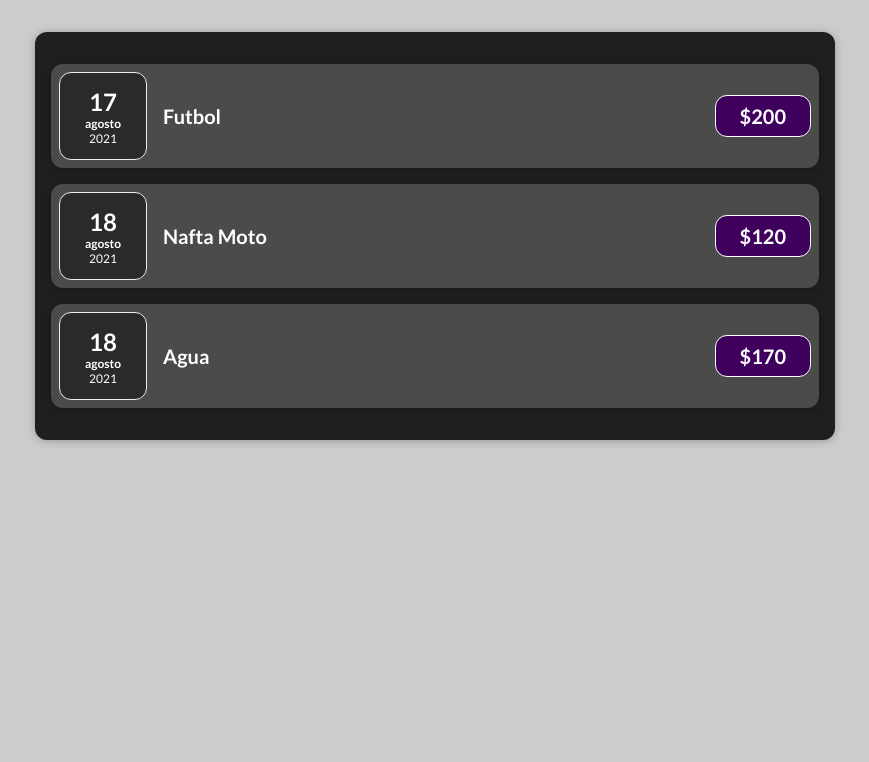
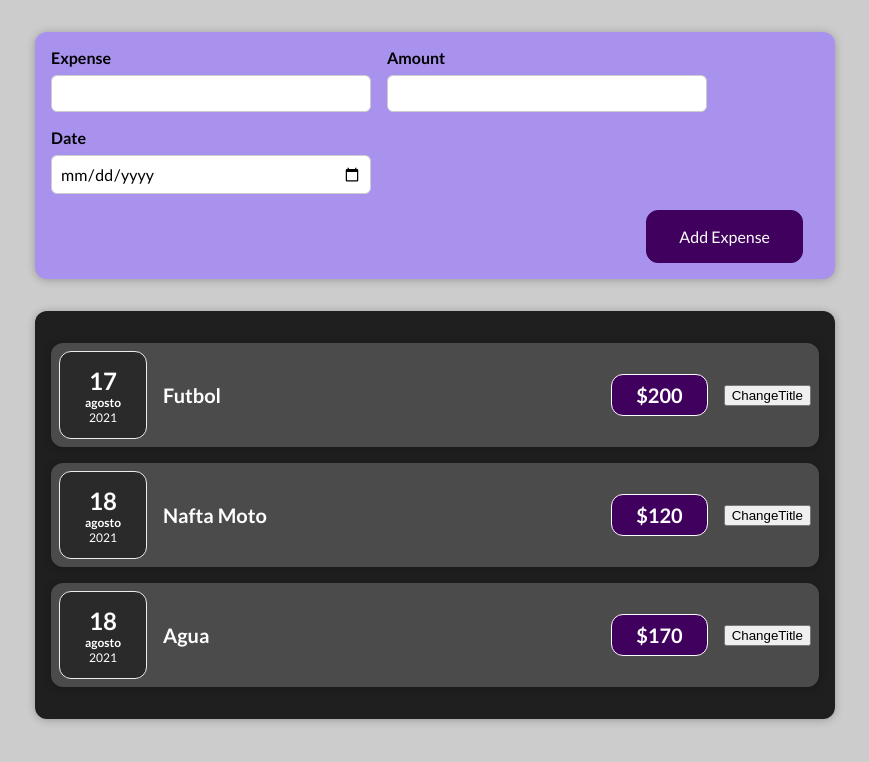
Before and after one commit to lucianoleyriaa/react-course, a React (Create React App) app: page / in a window 1280 px wide. Shown: the top 762 px of the page, without its empty margins (205-1074 px from the left). Built offline with nearby package versions, Linux system fonts and the light colour scheme; the HTML template or start-up script is replaced by a standard one.

Commit message:
Implementacion de un formulario para la creacion de nuevas expenses

```diff
--- a/src/App.js
+++ b/src/App.js
@@ -1,4 +1,5 @@
 import Expenses from "./components/Expenses/Expenses";
+import NewExpense from "./components/Expenses/NewExpense/NewExpense";
 
 function App() {
    const expensesList = [
@@ -21,6 +22,7 @@
 
    return (
       <div className="App">
+         <NewExpense />
          <Expenses expensesList={expensesList} />
       </div>
    );
--- a/src/components/Expenses/ExpenseItem/ExpenseItem.js
+++ b/src/components/Expenses/ExpenseItem/ExpenseItem.js
@@ -1,16 +1,26 @@
-import Card from "../../Card/Card";
+import { useState } from "react";
+
 import ExpenseDate from "../ExpenseDate/ExpenseDate";
 import classes from "./ExpenseItem.module.css";
+import Card from "../../Card/Card";
 
 const ExpenseItem = (props) => {
+   const [title, updateTitle] = useState(props.data.expenseDescription);
+
+   const clickHandler = () => {
+      updateTitle("Changed!!");
+   };
+
    return (
       <Card className={classes["expense-item"]}>
          <ExpenseDate date={props.data.expenseDate} />
          <div className={classes["expense-item__description"]}>
-            <h2>{props.data.expenseDescription}</h2>
+            {/* <h2>{props.data.expenseDescription}</h2> */}
+            <h2>{title}</h2>
             <div className={classes["expense-item__price"]}>
                ${props.data.expensePrice}
             </div>
+            <button onClick={clickHandler}>ChangeTitle</button>
          </div>
       </Card>
    );
--- /dev/null
+++ b/src/components/Expenses/NewExpense/ExpenseForm/ExpenseForm.js
@@ -0,0 +1,52 @@
+import { useState } from "react";
+import classes from "./ExpenseForm.module.css";
+
+const ExpenseForm = (props) => {
+   const [enteredTitle, setNewEnteredTitle] = useState("");
+   const [amountEntered, setNewEnteredAmount] = useState("");
+   const [enteredDate, setNewEnteredDate] = useState("");
+
+   const titleChangeHandler = (e) => {
+      setNewEnteredTitle(e.target.value);
+      console.log(e.target.value);
+   };
+
+   const amountChangeHandler = (e) => {
+      setNewEnteredAmount(e.target.value);
+      console.log(e.target.value);
+   };
+
+   const dateChangeHandler = (e) => {
+      setNewEnteredDate(e.target.value);
+      console.log(e.target.value);
+   };
+
+   return (
+      <form>
+         <div className={classes["new-expense__controls"]}>
+            <div className={classes["new-expense__control"]}>
+               <label>Expense</label>
+               <input type="text" onChange={titleChangeHandler} />
+            </div>
+            <div className={classes["new-expense__control"]}>
+               <label>Amount</label>
+               <input type="number" min="0.01" onChange={amountChangeHandler} />
+            </div>
+            <div className={classes["new-expense__control"]}>
+               <label>Date</label>
+               <input
+                  type="date"
+                  min="2019-01-01"
+                  max="2022-31-12"
+                  onChange={dateChangeHandler}
+               />
+            </div>
+         </div>
+         <div className={classes["new-expense__actions"]}>
+            <button>Add Expense</button>
+         </div>
+      </form>
+   );
+};
+
+export default ExpenseForm;
--- /dev/null
+++ b/src/components/Expenses/NewExpense/ExpenseForm/ExpenseForm.module.css
@@ -0,0 +1,26 @@
+.new-expense__controls {
+   display: flex;
+   flex-wrap: wrap;
+   gap: 1rem;
+   margin-bottom: 1rem;
+   text-align: left;
+}
+
+.new-expense__control label {
+   font-weight: bold;
+   margin-bottom: 0.5rem;
+   display: block;
+}
+
+.new-expense__control input {
+   font: inherit;
+   padding: 0.5rem;
+   border-radius: 6px;
+   border: 1px solid #ccc;
+   width: 20rem;
+   max-width: 100%;
+}
+
+.new-expense__actions {
+   text-align: right;
+}
--- /dev/null
+++ b/src/components/Expenses/NewExpense/NewExpense.js
@@ -0,0 +1,12 @@
+import ExpenseForm from "./ExpenseForm/ExpenseForm";
+import classes from "./NewExpense.module.css";
+
+const newExpense = () => {
+   return (
+      <div className={classes["new-expense"]}>
+         <ExpenseForm />
+      </div>
+   );
+};
+
+export default newExpense;
--- /dev/null
+++ b/src/components/Expenses/NewExpense/NewExpense.module.css
@@ -0,0 +1,38 @@
+.new-expense {
+   background-color: #a892ee;
+   padding: 1rem;
+   margin: 2rem auto;
+   width: 50rem;
+   max-width: 95%;
+   border-radius: 12px;
+   text-align: center;
+   box-shadow: 0 1px 8px rgba(0, 0, 0, 0.25);
+}
+
+.new-expense button {
+   font: inherit;
+   cursor: pointer;
+   padding: 1rem 2rem;
+   border: 1px solid #40005d;
+   background-color: #40005d;
+   color: white;
+   border-radius: 12px;
+   margin-right: 1rem;
+}
+
+.new-expense button:hover,
+.new-expense button:active {
+   background-color: #510674;
+   border-color: #510674;
+}
+
+.new-expense button.alternative {
+   color: #220131;
+   border-color: transparent;
+   background-color: transparent;
+}
+
+.new-expense button.alternative:hover,
+.new-expense button.alternative:active {
+   background-color: #ddb3f8;
+}
```
